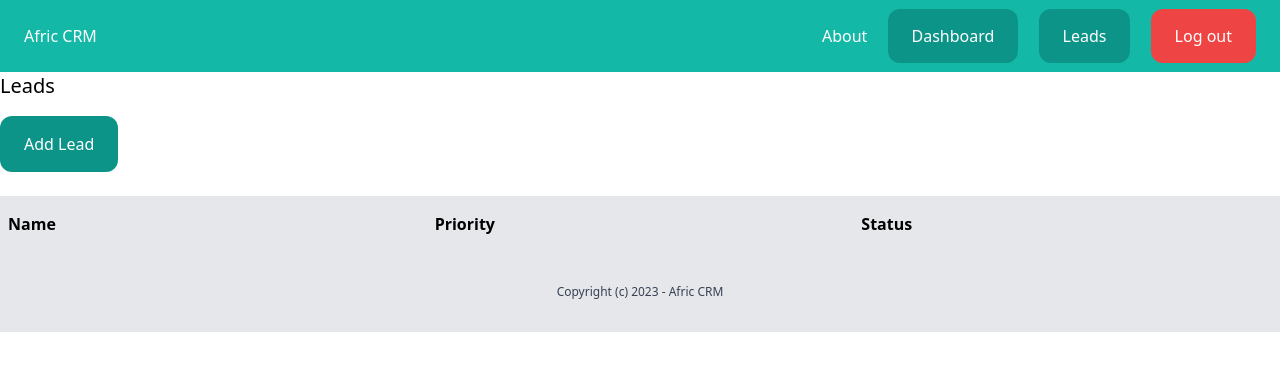
After one commit to Marx-wrld/Afric-CRM, a Django app: page /dashboard/leads/ in a window 1280 px wide. The commit adds this page. Shown: the top 371 px of the page. Run offline with Django 4.2, Linux system fonts and the light colour scheme; the visitor is signed in with stand-in values (Sample User, id 1); data that the repository does not hold is empty; some libraries are stand-ins or nearby versions.

Commit message:
Listing out the Leads

```diff
--- a/crm/core/templates/core/base.html
+++ b/crm/core/templates/core/base.html
@@ -14,7 +14,7 @@
                 <a href="{% url 'about' %}" class="text-white">About</a>
                 {% if request.user.is_authenticated %}
                     <a href="{% url 'dashboard' %}" class="py-4 px-6 bg-teal-600 text-white rounded-xl">Dashboard</a>
-                    <a href="{% url 'add_lead' %}" class="py-4 px-6 bg-teal-600 text-white rounded-xl">Add Lead</a>
+                    <a href="{% url 'leads_list' %}" class="py-4 px-6 bg-teal-600 text-white rounded-xl">Leads</a>
                     <a href="{% url 'logout' %}" class="py-4 px-6 bg-red-500 text-white rounded-xl">Log out</a>
                 {% else %}
                     <a href="{% url 'login' %}" class="py-4 px-6 bg-teal-600 text-white rounded-xl">Log in</a>
--- /dev/null
+++ b/crm/lead/templates/lead/leads_list.html
@@ -0,0 +1,25 @@
+{% extends 'core/base.html' %}
+
+{% block title %}Leads{% endblock %}
+
+{% block content %}
+    <div>
+        <h1 class="mb-4 text-xl">Leads</h1>
+
+        <a href="{% url 'add_lead' %}" class="inline-block py-4 px-6 bg-teal-600 text-white rounded-xl">Add Lead</a>
+
+        <div class="mt-6 flex justify-between">
+            <p class="py-4 px-2 bg-gray-200 font-semibold w-full">Name</p>
+            <p class="py-4 px-2 bg-gray-200 font-semibold w-full">Priority</p>
+            <p class="py-4 px-2 bg-gray-200 font-semibold w-full">Status</p>
+        </div>
+
+        {% for lead in leads %}
+            <div class="flex justify-between">
+                <p class="py-2 px-2 w-full {% cycle 'bg-gray-100' '' %}">{{ lead.name }}</p>
+                <p class="py-2 px-2 w-full {% cycle 'bg-gray-100' '' %}">{{ lead.get_priority_display }}</p>
+                <p class="py-2 px-2 w-full {% cycle 'bg-gray-100' '' %}">{{ lead.get_status_display }}</p>
+            </div>
+        {% endfor %}
+    </div>
+{% endblock %}
--- a/crm/lead/urls.py
+++ b/crm/lead/urls.py
@@ -3,5 +3,6 @@ from django.urls import path
 from .import views
 
 urlpatterns = [
+    path('', views.leads_list, name='leads_list'),
     path('add-lead/', views.add_lead, name='add_lead'),
 ]
--- a/crm/lead/views.py
+++ b/crm/lead/views.py
@@ -2,8 +2,17 @@ from django.shortcuts import render
 from django.contrib.auth.decorators import login_required
 from .forms import AddLeadForm
 from django.shortcuts import redirect
+from .models import Lead
 
 # Create your views here.
+@login_required
+def leads_list(request):
+    leads = Lead.objects.filter(created_by=request.user)
+
+    return render(request, 'lead/leads_list.html', {
+        'leads': leads
+    })
+
 @login_required
 def add_lead(request):
     if request.method == 'POST':
```
